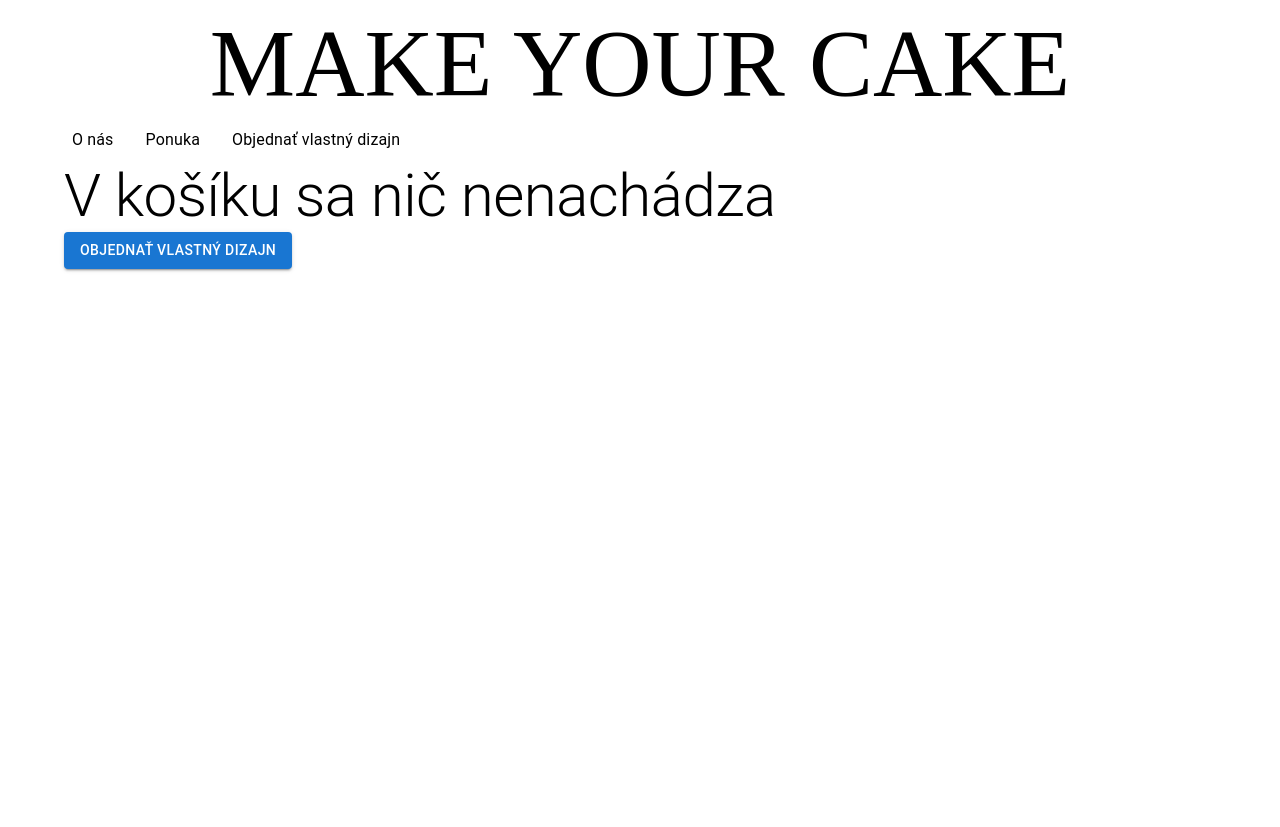
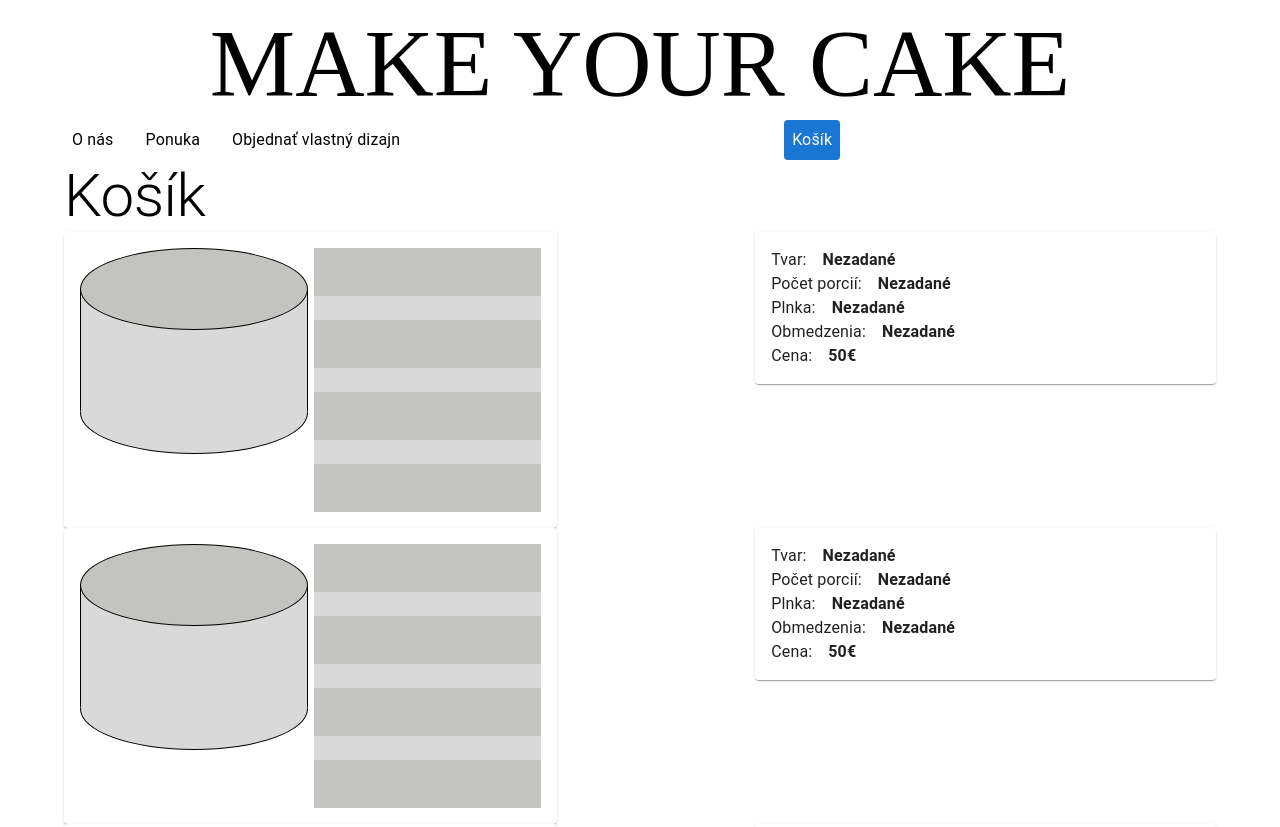
Before and after one commit to MartinZZZ/MakeYourCake, a Next.js app in the folder frontend/: page /kosik in a window 1280 px wide. Shown: the top 827 px of the page. Before the commit the page ends 800 px from the top, so only its background shows below. Built offline with nearby package versions, Linux system fonts and the light colour scheme; a web font is replaced by a local one.

Commit message:
polozky v kosiku

```diff
--- a/frontend/components/Navbar.tsx
+++ b/frontend/components/Navbar.tsx
@@ -61,11 +61,11 @@ export const Navbar = ({ currentTab }: Props) => {
           />
         ))}
       </Box>
-      {/* <NavbarItem
+       <NavbarItem
         tab="kosik"
         label="Košík"
         isCurrentTab={currentTab === 'kosik'}
-      /> */}
+      />
       <Box />
     </Box>
   )
--- /dev/null
+++ b/frontend/components/kosik/KosikItems.tsx
@@ -0,0 +1,23 @@
+import {number} from "prop-types";
+
+
+export const KosikItems = {
+
+    // vlastnyDizajn: [{
+    //     limitations: {},
+    //     rest: {},
+    //     amount:number
+    // }] = [],
+    //
+    // zPonuky: [{
+    //     typ: number,
+    //     amount: number
+    // }] = [],
+
+    vlastnyDizajn: [] = [],
+    zPonuky: [] = [1, 2 ,3],
+
+
+    pocet: [] = [0]
+
+}
--- /dev/null
+++ b/frontend/components/kosik/KosikPolozka.tsx
@@ -0,0 +1,41 @@
+import {Box, Paper} from "@mui/material";
+import {Torta} from "../Torta";
+import {Rez} from "../Rez";
+import {LabelTextPair} from "../LabelTextPair";
+import {Section} from "../Section";
+
+export function KosikPolozka(rest, limitationText) {
+
+    const leftSideElement = (
+        <Paper sx={{p: 2, display: 'flex', flexDirection: 'row', gap: 1, width: '100%'}}>
+            <Box sx={{display: 'flex', flexDirection: 'column', width: '50%'}}>
+                <Torta/>
+            </Box>
+            <Box sx={{display: 'flex', flexDirection: 'column', width: '50%', height: '20%'}}>
+                <Rez/>
+            </Box>
+        </Paper>
+    )
+
+    const rightSideElement = (
+        <Paper sx={{p: 2, display: 'flex', flexDirection: 'column', gap: 4}}>
+            <Box>
+                {Object.entries(rest).map(([key, value]) => (
+                    <LabelTextPair key={key} label={key} text={value?.toString()}/>
+                ))}
+                <LabelTextPair label="Obmedzenia" text={limitationText}/>
+                <LabelTextPair label="Cena" text='50€'/>
+
+            </Box>
+        </Paper>
+    )
+
+
+    return (<Box sx={{width: '100%', typography: 'body1'}}>
+
+        <Section
+            leftSideElement={leftSideElement}
+            rightSideElement={rightSideElement}
+        /></Box>
+        )
+    }
--- /dev/null
+++ b/frontend/components/kosik/UpdateKosik.tsx
@@ -0,0 +1,10 @@
+import {KosikItems} from "./KosikItems";
+
+
+export const UpdateKosik = (vlasty) =>{
+
+    KosikItems.pocet[0]++
+
+    console.log("mm", KosikItems.pocet)
+
+}
--- a/frontend/pages/kosik/index.tsx
+++ b/frontend/pages/kosik/index.tsx
@@ -1,14 +1,19 @@
-import {Box, Button, Paper, Tab, TextField, Typography} from '@mui/material'
-import {Section} from "../../components/Section";
-import {Torta} from "../../components/Torta";
-import {Rez} from "../../components/Rez";
-import {LabelTextPair} from "../../components/LabelTextPair";
+import {Box, Button, Typography} from '@mui/material'
+
 import {useAppSelector} from "../../redux/store";
 import {getTranslation} from "../../helpers/getTranslation";
+import {useState} from "react";
+
+import {KosikPolozka} from "../../components/kosik/KosikPolozka";
+import {UpdateKosik} from "../../components/kosik/UpdateKosik";
+import {KosikItems} from "../../components/kosik/KosikItems";
+
 
 export default function Kosik() {
+
     const {limitations, ...rest} = useAppSelector((state) => state.cakeReducer)
 
+    console.log('test', limitations, rest);
     const limitationText = Object.entries(limitations)
         .reduce((acc, [key, value]) => {
             if (value) {
@@ -22,54 +27,38 @@ export default function Kosik() {
         (value) => value === undefined
     )
 
-    const leftSideElement = (
-        <Paper sx={{p: 2, display: 'flex', flexDirection: 'row', gap: 1, width: '100%'}}>
-            <Box sx={{display: 'flex', flexDirection: 'column', width: '50%'}}>
-                <Torta/>
-            </Box>
-            <Box sx={{display: 'flex', flexDirection: 'column', width: '50%', height: '20%'}}>
-                <Rez/>
-            </Box>
-        </Paper>
-    )
 
-    const rightSideElement = (
-        <Paper sx={{p: 2, display: 'flex', flexDirection: 'column', gap: 4}}>
-            <Box>
-                {Object.entries(rest).map(([key, value]) => (
-                    <LabelTextPair key={key} label={key} text={value?.toString()}/>
-                ))}
-                <LabelTextPair label="Obmedzenia" text={limitationText}/>
-                <LabelTextPair label="Cena" text='50€'/>
+    // if (isSubmitButtonDisabled) {
+    //     return (
+    //
+    //         <Box sx={{width: '100%', typography: 'body1'}}>
+    //             <Typography variant="h2" component="h2">
+    //                 V košíku sa nič nenachádza
+    //             </Typography>
+    //
+    //             <Button variant="contained" href='/objednat-vlastny-dizajn'>
+    //                 Objednať vlastný dizajn
+    //             </Button>
+    //
+    //         </Box>
+    //     )
+    // }
 
-            </Box>
-        </Paper>
-    )
-    if (isSubmitButtonDisabled) {
-        return (
-
-            <Box sx={{width: '100%', typography: 'body1'}}>
-                <Typography variant="h2" component="h2">
-                    V košíku sa nič nenachádza
-                </Typography>
-
-                <Button variant="contained" href='/objednat-vlastny-dizajn'>
-                    Objednať vlastný dizajn
-                </Button>
-
-            </Box>
-        )
-    } else
-
-        return (<Box sx={{width: '100%', typography: 'body1'}}>
+    return (<Box sx={{width: '100%', typography: 'body1'}}>
 
             <Typography variant="h2" component="h2">
                 Košík
             </Typography>
-            <Section
-                leftSideElement={leftSideElement}
-                rightSideElement={rightSideElement}
-            />
+
+
+            {KosikItems.zPonuky.map(function(object, i){
+                return KosikPolozka(rest, limitationText);
+            })}
+
+            {KosikItems.vlastnyDizajn.map(function(object, i){
+                return KosikPolozka(rest, limitationText);
+            })}
+
 
             <Box sx={{
                 display: 'flex', justifyContent: 'center', minHeight: '10vh'
@@ -79,5 +68,8 @@ export default function Kosik() {
                 </Button>
             </Box>
 
-        </Box>)
+
+        </Box>
+    )
+
 }
```
Also changed, not shown: frontend/components/App.tsx (+39 -5 lines), frontend/components/zhrnutie/Zhrnutie.tsx (+26 -20 lines).
